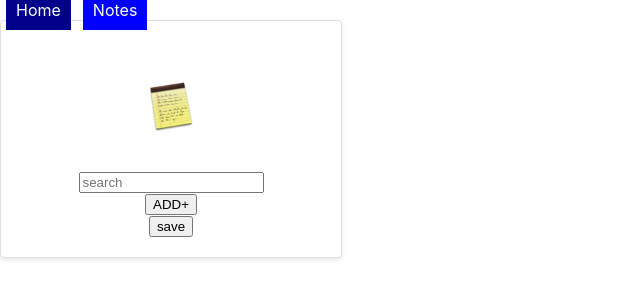
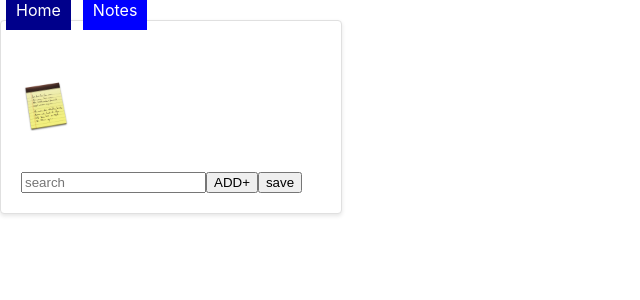
Before and after one commit to adheremo65/My-react-project1, a React (Create React App) app: page /Header in a window 1280 px wide. Shown: the top 300 px of the page, without its empty margins (0-640 px from the left). Built offline with nearby package versions, Linux system fonts and the light colour scheme.

Commit message:
delete button add

```diff
--- a/src/Project/Display.js
+++ b/src/Project/Display.js
@@ -21,6 +21,10 @@ export default function Display() {
       <h1>{item.Title}</h1>
       <p>{item.Content}</p>
       <h1>{item.Script}</h1>
+      <span>
+        <button>edit</button>
+        <button>delete</button>
+      </span>
     </section>
   ));
 
--- a/src/Project/Form.css
+++ b/src/Project/Form.css
@@ -7,10 +7,10 @@
         box-shadow: 0px 2px 4px rgba(0, 0, 0, 0.1);
         width: 300px;
         margin: 0 ;
-        display: flex;
+        /* display: flex;
         justify-content : center;
         align-items: center;
-        flex-direction: column;
+        flex-direction: column; */
 
 }
 .center {
```
